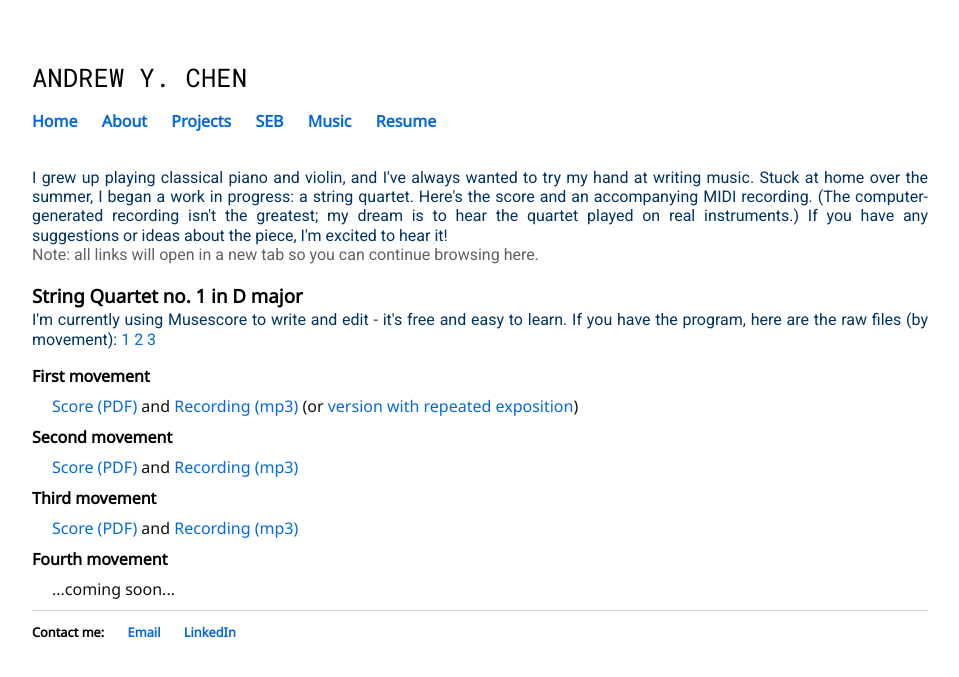
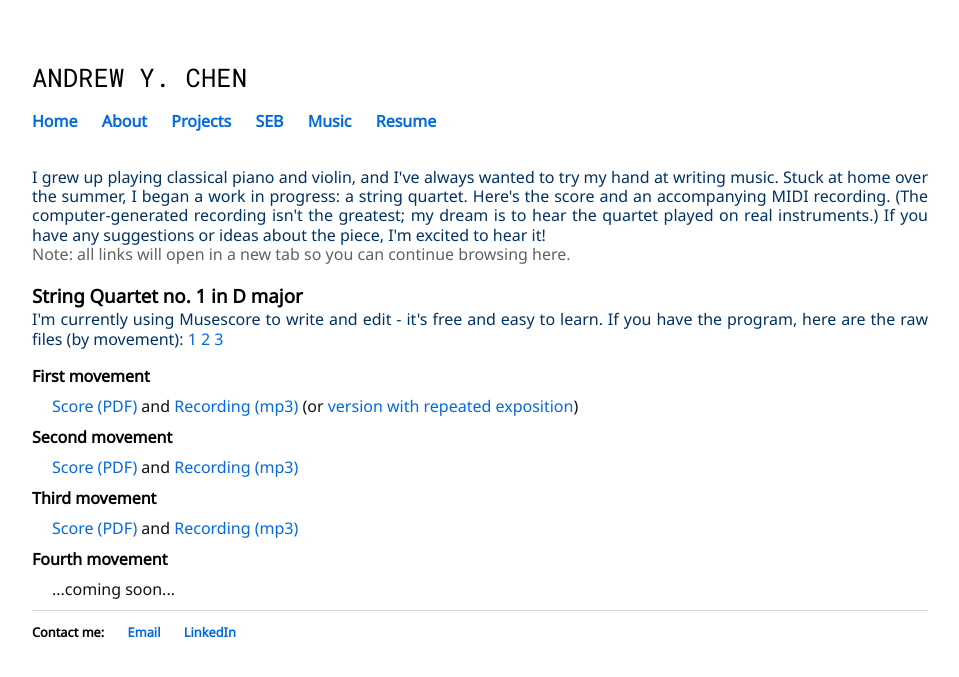
Before and after one commit to carbonheliumnitrogen/carbonheliumnitrogen.github.io, a Jekyll site: the page built from music.html, in a window 1280 px wide. Shown: the top 677 px of the page, without its empty margins (160-1119 px from the left). Built offline with Jekyll 4.4.1, drawn with Linux system fonts in a browser that asks for light colours.

Commit message:
Update music.html

```diff
--- a/music.html
+++ b/music.html
@@ -12,11 +12,11 @@
     height: 350px;
 }
 #headerone{
-font-family:'Roboto', 'Helvetica', 'Sans-Serif';
+font-family:'Noto Sans', 'Helvetica', 'Sans-Serif';
 color:#003262;
 	}
 #anothernote{
-font-family:'Roboto', 'Helvetica', 'Sans-Serif';
+font-family:'Noto Sans', 'Helvetica', 'Sans-Serif';
 color:#003262; margin-block-start: -1em;
 	}
 	#link{
@@ -30,7 +30,7 @@
     margin-block-end: 10px;
 	}
 	#note{
-font-family:'Roboto', 'Helvetica', 'Sans-Serif'; margin-block-start: -1em;
+font-family:'Noto Sans', 'Helvetica', 'Sans-Serif'; margin-block-start: -1em;
 color:#616161;
 	}
 </style>
```
